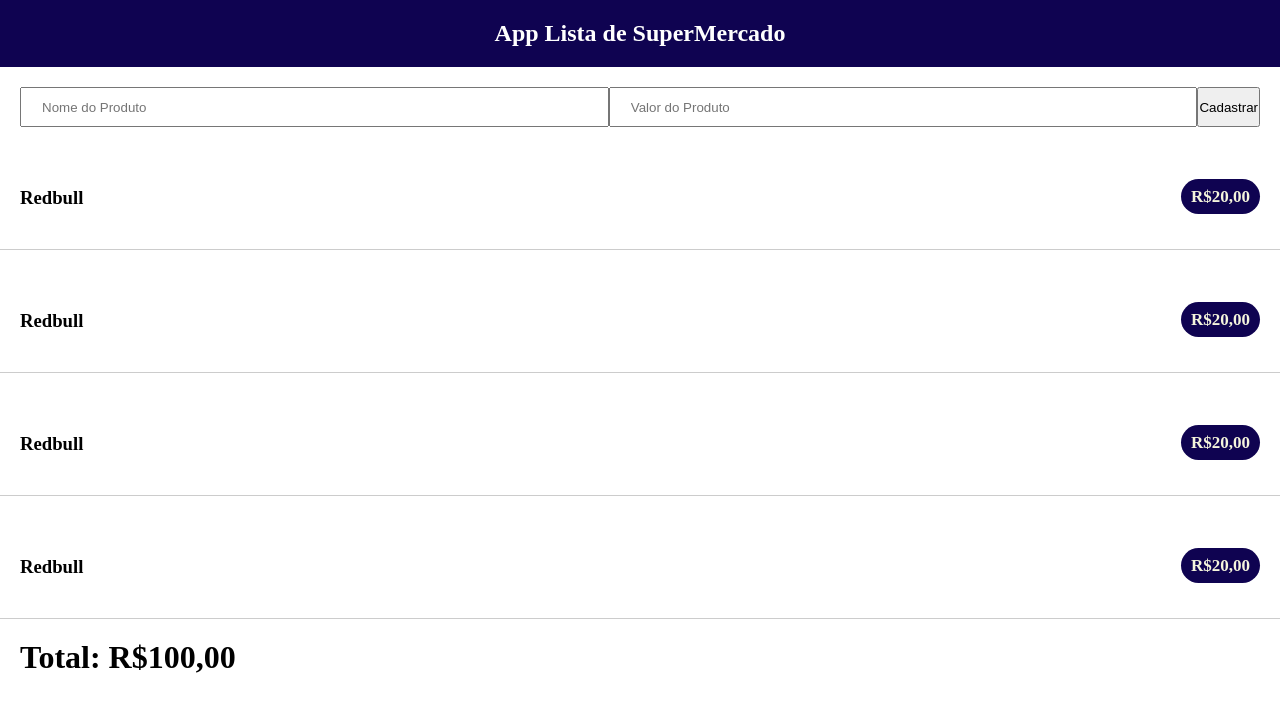
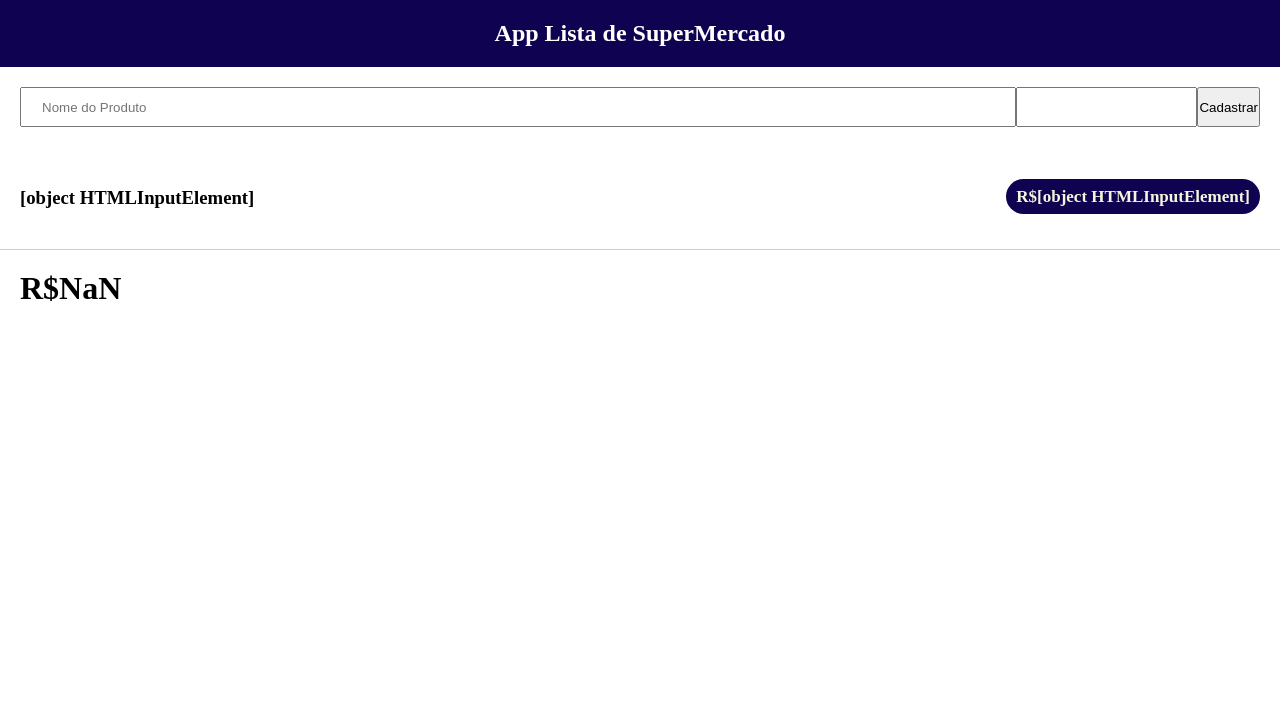
Before and after one commit to JoelSilvaSousa/curso-javascript-dankicode, a plain HTML site: page supermercado/index.html in a window 1280 px wide. Both pictures are taken after a click on the input "Cadastrar". Drawn offline with Linux system fonts and the light colour scheme.

Commit message:
Atualização

```diff
--- a/supermercado/index.html
+++ b/supermercado/index.html
@@ -54,29 +54,15 @@
             </header>
             <div class="lista-cadastro">
                 <input type="text" placeholder="Nome do Produto" name="nome_produto">
-                <input type="text" placeholder="Valor do Produto" name="valor_produto">
+                <input type="number" name="price" step="0.01"
+                title="this should be a number with up to 2 decimal" >
                 <input type="submit" name="acao" value="Cadastrar">
             </div>
             <div class="lista-produto">
-                <div class="lista-produto-single">
-                    <h3>Redbull</h3>
-                    <h3 class="price-produto"><span>R$20,00</span></h3>
-                </div>
-                <div class="lista-produto-single">
-                    <h3>Redbull</h3>
-                    <h3 class="price-produto"><span>R$20,00</span></h3>
-                </div>
-                <div class="lista-produto-single">
-                    <h3>Redbull</h3>
-                    <h3 class="price-produto"><span>R$20,00</span></h3>
-                </div>
-                <div class="lista-produto-single">
-                    <h3>Redbull</h3>
-                    <h3 class="price-produto"><span>R$20,00</span></h3>
-                </div>
-                <div class="soma-produto">
-                    <h1>Total: R$100,00</h1>
-                </div>
+
+            </div>
+            <div class="soma-produto">
+                <h1>Total: R$0,00</h1>
             </div>
             <script src="supermercado.js">
 
--- a/supermercado/supermercado.js
+++ b/supermercado/supermercado.js
@@ -2,13 +2,38 @@ var items = [];
 
 document.querySelector('input[type=submit]').
 addEventListener('click',()=>{
-    var nomeProduto = document.querySelector('input[name=nome_produto]').value;
-    var precoProduto = document.querySelector('input[name=valor_produto]').value;
+    var nomeProduto = document.querySelector('input[name=nome_produto]');
+    var precoProduto = document.querySelector('input[name=price]');
 
     items.push({
         nome: nomeProduto,
         valor: precoProduto
     })
 
-    alert(items[0].nome);
-})
+    /*
+
+
+    */
+        let listaProduto = document.querySelector('.lista-produto');
+        let soma = 0;
+        listaProduto.innerHTML="";
+        items.map(function(val){
+            soma+=parseFloat(val.valor);
+            listaProduto.innerHTML +=`
+                <div class="lista-produto-single">
+                    <h3>`+val.nome+`</h3>
+                    <h3 class="price-produto"><span>R$`+val.valor+`</span></h3>
+                 </div>
+            `;
+        })
+
+        soma = soma.toFixed(2);
+    nomeProduto.value = "";
+    precoProduto.value = "";
+
+    let elementoSoma = document.querySelector('.soma-produto h1');
+    elementoSoma.innerHTML = 'R$'+soma;
+
+
+
+});
```
